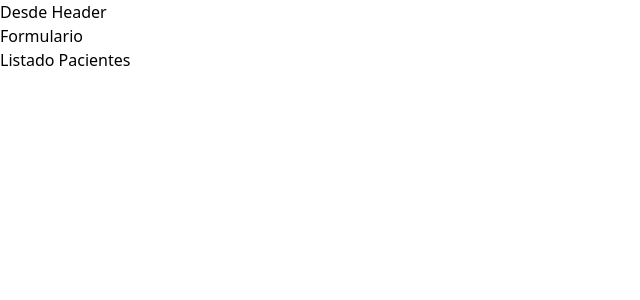
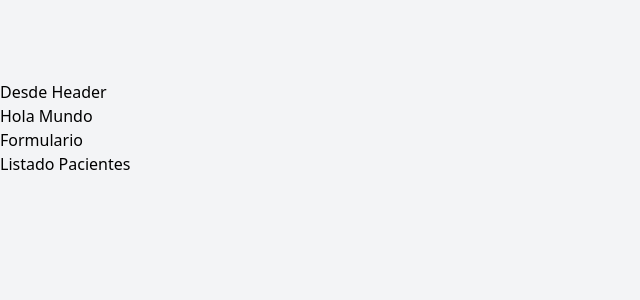
Before and after one commit to diegofdg/react_la_guia_completa, a React (Vite) app in the folder 01_citas_react/: page / in a window 1280 px wide. Shown: the top 300 px of the page, without its empty margins (0-640 px from the left). Built offline with nearby package versions, Linux system fonts and the light colour scheme.

Commit message:
01_citas_react-añadiendo las primeras clases de tailwind

```diff
--- a/01_citas_react/index.html
+++ b/01_citas_react/index.html
@@ -6,7 +6,7 @@
     <meta name="viewport" content="width=device-width, initial-scale=1.0" />
     <title>Citas React</title>
   </head>
-  <body>
+  <body class="bg-gray-100 h-screen">
     <div id="root"></div>
     <script type="module" src="/src/main.jsx"></script>
   </body>
--- a/01_citas_react/src/App.jsx
+++ b/01_citas_react/src/App.jsx
@@ -5,11 +5,11 @@ import ListadoPacientes from "./components/ListadoPacientes"
 function App() {
 
   return (
-    <>
+    <div className="container mx-auto mt-20">
       <Header />
       <Formulario />
       <ListadoPacientes />
-    </>
+    </div>
   )
 }
 
--- a/01_citas_react/src/components/Header.jsx
+++ b/01_citas_react/src/components/Header.jsx
@@ -1,8 +1,9 @@
 function Header() {
     return(
-        <header>
+        <div>
             <h1>Desde Header</h1>
-        </header>
+            <p>Hola Mundo</p>
+        </div>
     )
 }
 
```
